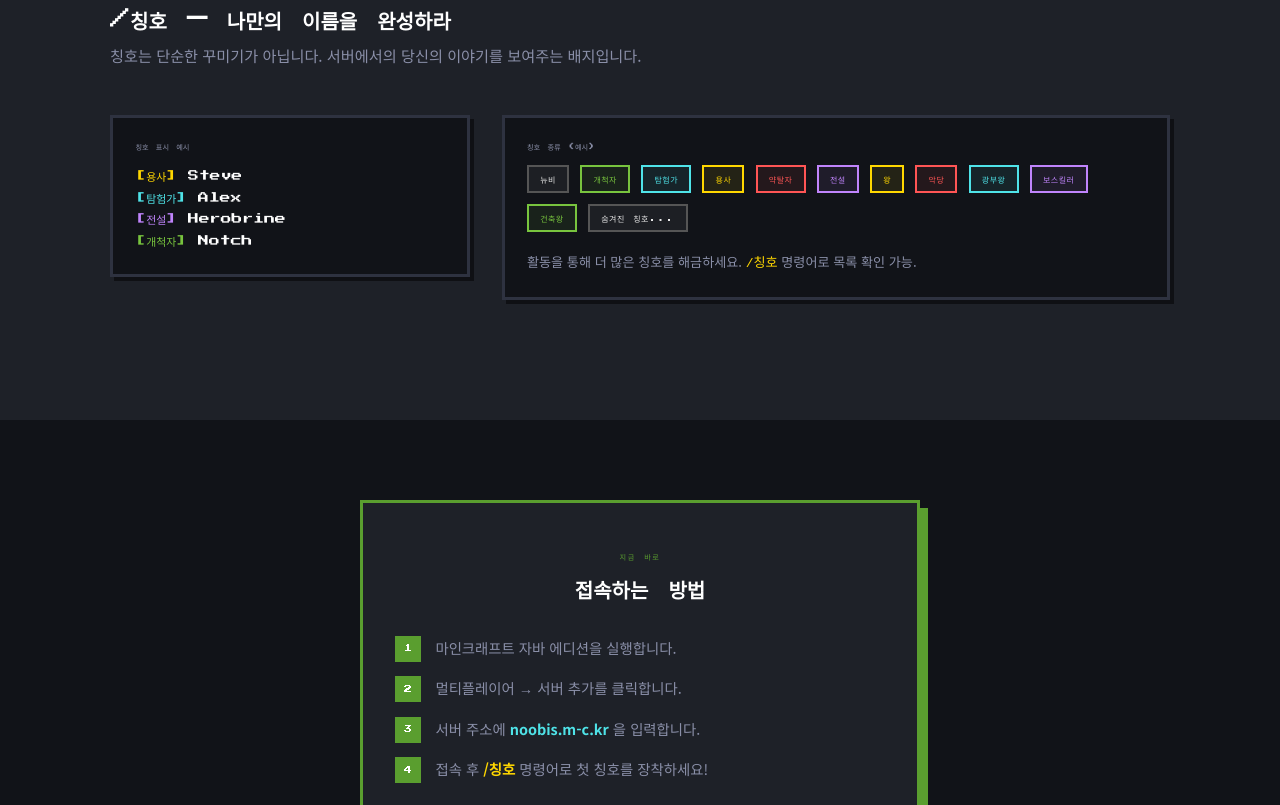
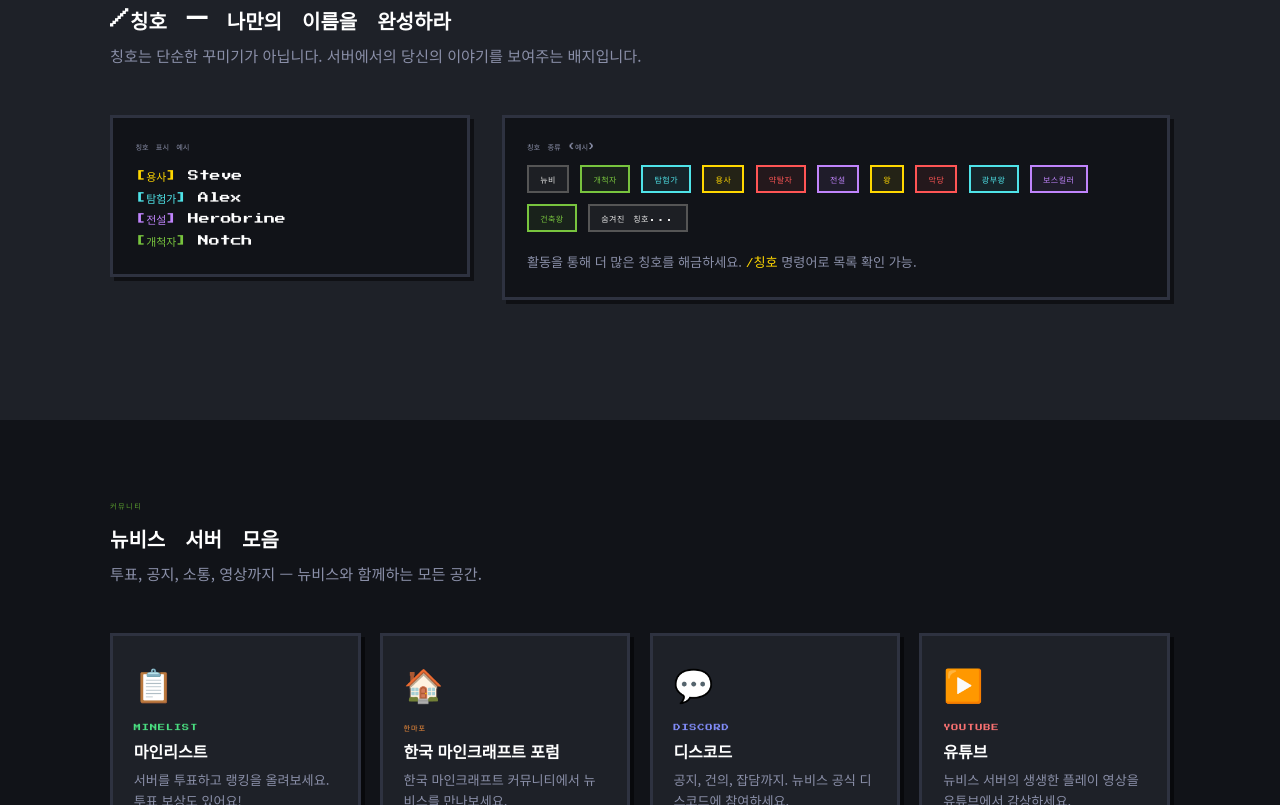
Before and after one commit to hodu0118/noobis, a plain HTML site: page index.html in a window 1280 px wide. Shown: the part 1995-2800 px from the top of the page. Drawn offline with Linux system fonts and the light colour scheme.

Commit message:
Update index.html

```diff
--- a/index.html
+++ b/index.html
@@ -68,6 +68,73 @@
       transition: color .2s;
     }
     .nav-links a:hover { color: var(--diamond); }
+
+    /* ─── COMMUNITY SECTION ─── */
+    #community { background: var(--bg); }
+
+    .community-grid {
+      display: grid;
+      grid-template-columns: repeat(auto-fit, minmax(220px, 1fr));
+      gap: 1.2rem;
+    }
+
+    .comm-card {
+      display: flex; flex-direction: column; align-items: flex-start;
+      background: var(--surface);
+      border: 3px solid var(--border);
+      box-shadow: 4px 4px 0 rgba(0,0,0,.5);
+      padding: 1.4rem 1.3rem;
+      text-decoration: none;
+      color: var(--text);
+      transition: border-color .2s, transform .15s, box-shadow .15s;
+    }
+    .comm-card:hover {
+      transform: translate(-3px,-3px);
+      box-shadow: 7px 7px 0;
+    }
+    .comm-card.card-minelist:hover { border-color: #4ade80; box-shadow-color: #4ade80; box-shadow: 7px 7px 0 #4ade80; }
+    .comm-card.card-hmp:hover      { border-color: #fb923c; box-shadow: 7px 7px 0 #fb923c; }
+    .comm-card.card-discord:hover  { border-color: #818cf8; box-shadow: 7px 7px 0 #818cf8; }
+    .comm-card.card-youtube:hover  { border-color: #f87171; box-shadow: 7px 7px 0 #f87171; }
+
+    .comm-icon { font-size: 2rem; margin-bottom: .8rem; }
+    .comm-platform {
+      font-family: var(--pixel);
+      font-size: .45rem;
+      letter-spacing: .12em;
+      margin-bottom: .3rem;
+    }
+    .card-minelist .comm-platform { color: #4ade80; }
+    .card-hmp      .comm-platform { color: #fb923c; }
+    .card-discord  .comm-platform { color: #818cf8; }
+    .card-youtube  .comm-platform { color: #f87171; }
+
+    .comm-title {
+      font-size: 1rem;
+      font-weight: 700;
+      color: #fff;
+      margin-bottom: .3rem;
+    }
+    .comm-desc { font-size: .82rem; color: var(--muted); line-height: 1.6; }
+    .comm-arrow {
+      margin-top: 1rem;
+      font-family: var(--pixel);
+      font-size: .45rem;
+      color: var(--muted);
+    }
+
+    /* ─── FOOTER LINKS ─── */
+    .footer-links {
+      display: flex; flex-wrap: wrap; justify-content: center; gap: 1.2rem;
+      margin-bottom: 1rem;
+    }
+    .footer-links a {
+      color: var(--muted);
+      text-decoration: none;
+      font-size: .8rem;
+      transition: color .2s;
+    }
+    .footer-links a:hover { color: var(--diamond); }
 
     /* ─── HERO ─── */
     .hero {
@@ -410,6 +477,7 @@
     <a href="#features">특징</a>
     <a href="#commands">명령어</a>
     <a href="#titles">칭호</a>
+    <a href="#community">커뮤니티</a>
     <a href="#join">접속하기</a>
   </div>
 </nav>
@@ -550,6 +618,46 @@
   </div>
 </section>
 
+<!-- COMMUNITY -->
+<section id="community">
+  <div class="section-inner">
+    <p class="section-label reveal">커뮤니티</p>
+    <h2 class="section-title reveal">뉴비스 서버 모음</h2>
+    <p class="section-desc reveal">투표, 공지, 소통, 영상까지 — 뉴비스와 함께하는 모든 공간.</p>
+
+    <div class="community-grid">
+      <a class="comm-card card-minelist reveal" href="https://brr.kr/noobis-minelist" target="_blank" rel="noopener">
+        <div class="comm-icon">📋</div>
+        <div class="comm-platform">MINELIST</div>
+        <div class="comm-title">마인리스트</div>
+        <p class="comm-desc">서버를 투표하고 랭킹을 올려보세요. 투표 보상도 있어요!</p>
+        <div class="comm-arrow">바로가기 →</div>
+      </a>
+      <a class="comm-card card-hmp reveal" href="https://brr.kr/noobis-hmp" target="_blank" rel="noopener">
+        <div class="comm-icon">🏠</div>
+        <div class="comm-platform">한마포</div>
+        <div class="comm-title">한국 마인크래프트 포럼</div>
+        <p class="comm-desc">한국 마인크래프트 커뮤니티에서 뉴비스를 만나보세요.</p>
+        <div class="comm-arrow">바로가기 →</div>
+      </a>
+      <a class="comm-card card-discord reveal" href="https://discord.gg/zuPfnsy27M" target="_blank" rel="noopener">
+        <div class="comm-icon">💬</div>
+        <div class="comm-platform">DISCORD</div>
+        <div class="comm-title">디스코드</div>
+        <p class="comm-desc">공지, 건의, 잡담까지. 뉴비스 공식 디스코드에 참여하세요.</p>
+        <div class="comm-arrow">참여하기 →</div>
+      </a>
+      <a class="comm-card card-youtube reveal" href="https://brr.kr/noobis-yb" target="_blank" rel="noopener">
+        <div class="comm-icon">▶️</div>
+        <div class="comm-platform">YOUTUBE</div>
+        <div class="comm-title">유튜브</div>
+        <p class="comm-desc">뉴비스 서버의 생생한 플레이 영상을 유튜브에서 감상하세요.</p>
+        <div class="comm-arrow">구경하기 →</div>
+      </a>
+    </div>
+  </div>
+</section>
+
 <!-- JOIN -->
 <section id="join">
   <div class="section-inner">
@@ -582,6 +690,12 @@
 <!-- FOOTER -->
 <footer>
   <p class="footer-logo">⛏ NOOBIS SERVER</p>
+  <div class="footer-links">
+    <a href="https://brr.kr/noobis-minelist" target="_blank" rel="noopener">📋 마인리스트</a>
+    <a href="https://brr.kr/noobis-hmp" target="_blank" rel="noopener">🏠 한마포</a>
+    <a href="https://discord.gg/zuPfnsy27M" target="_blank" rel="noopener">💬 디스코드</a>
+    <a href="https://brr.kr/noobis-yb" target="_blank" rel="noopener">▶️ 유튜브</a>
+  </div>
   <p>noobis.m-c.kr · 야생 &amp; 약탈 서바이벌 서버</p>
 </footer>
 
```
